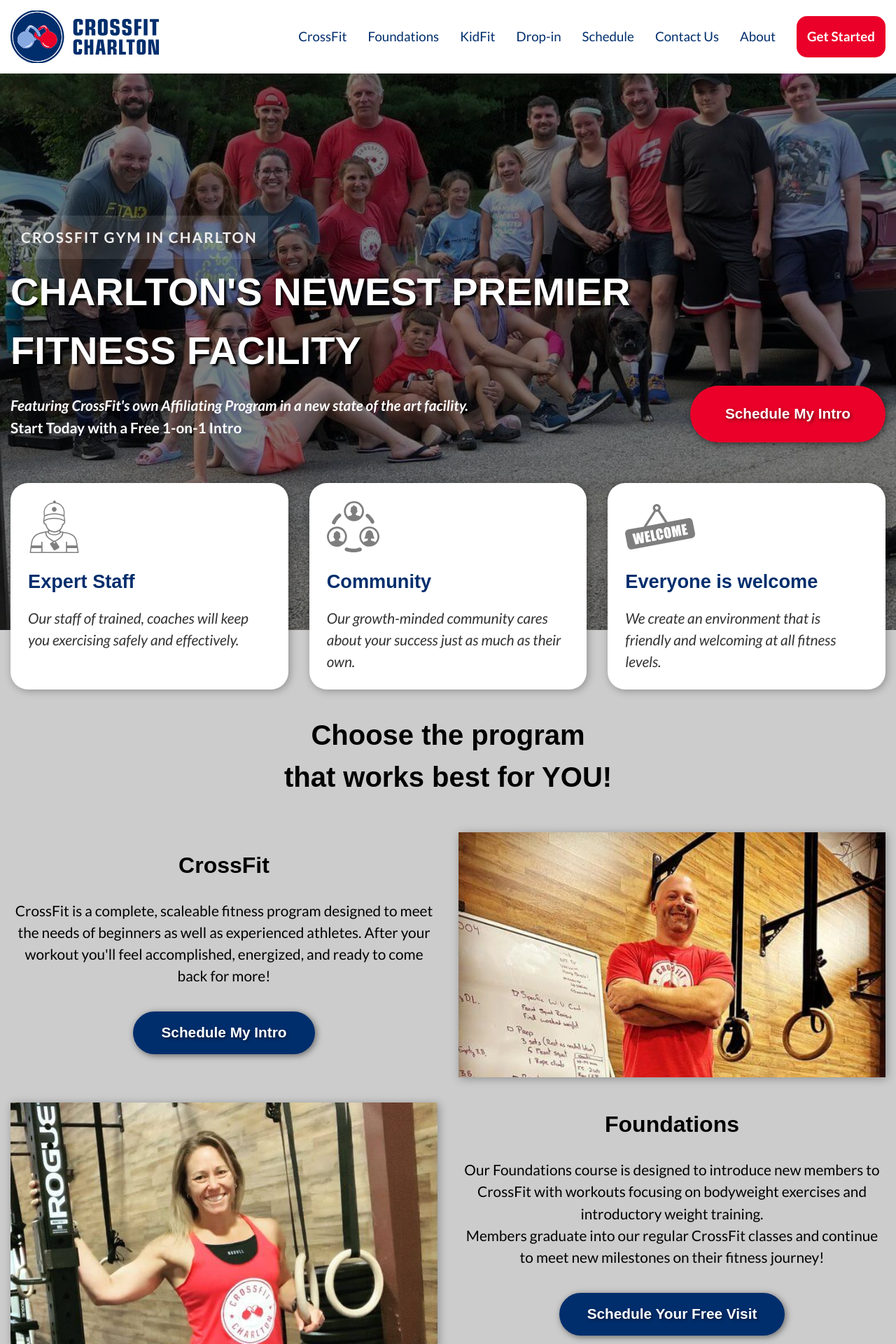
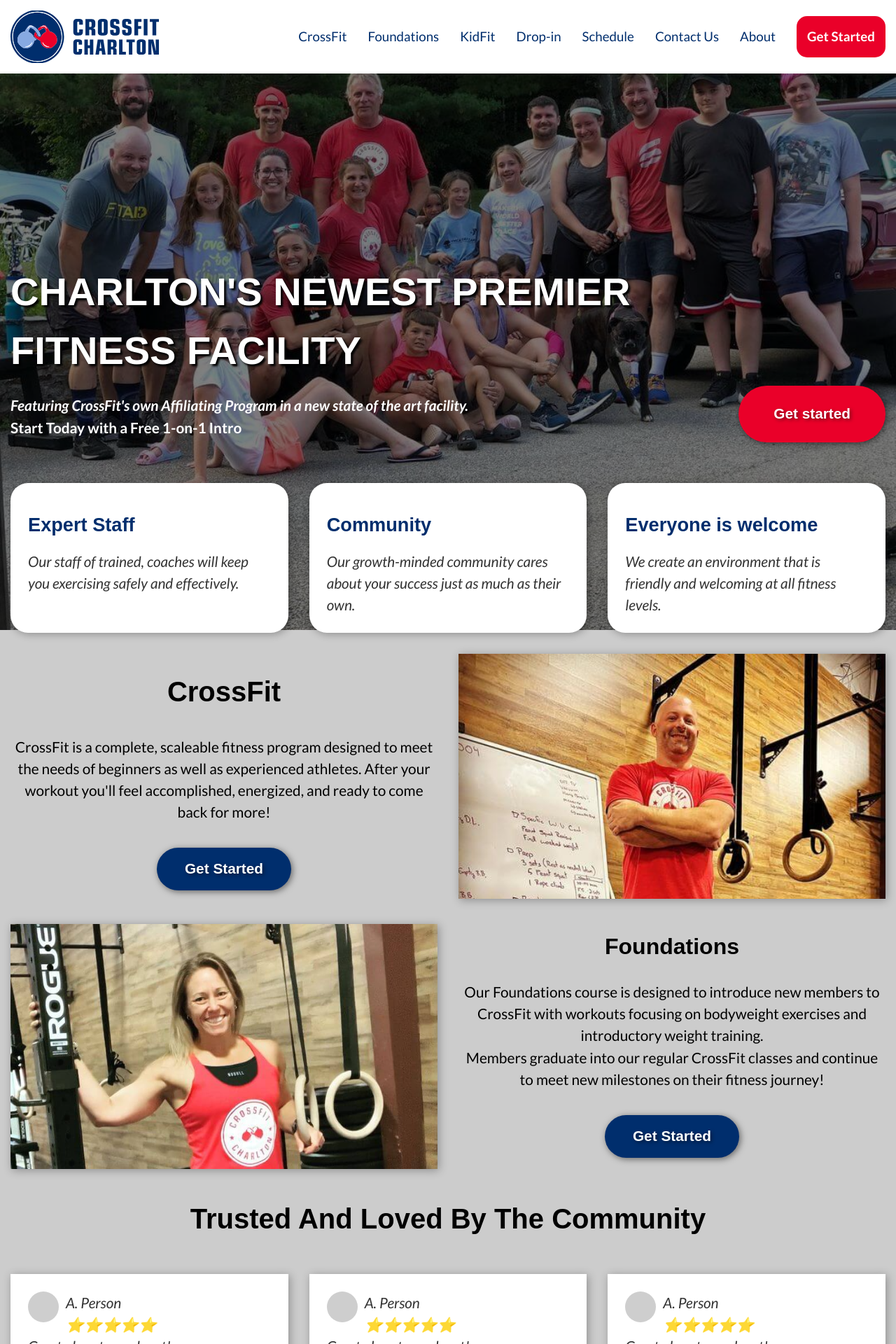
Before and after one commit to jeffhow/crossfitcharlton, a Jekyll site: the page built from index.md, in a window 1280 px wide. Shown: the top 1920 px of the page at 70% size. Built offline with Jekyll 4.4.1, drawn with Linux system fonts in a browser that asks for light colours; some web fonts are replaced; some of the changed text lies outside the part shown; grey boxes are pictures that could not be loaded.

Commit message:
index content removal, jumbotron breakpoint

```diff
--- a/_includes/community.html
+++ b/_includes/community.html
@@ -2,7 +2,7 @@
     Community
 -->
 <section class="community">
-    <div class="container multi-col multi-col--reverse">
+    <div class="container multi-col"> <!-- multi-col--reverse"> -->
         <div class="col">
         <h2>Community Is Important for Success</h2>
         <p>CrossFit Charlton's mission is to help you, "Make a positive impact on your
@@ -10,9 +10,9 @@
             health and fitness. Our expert staff care about your fitness growth and
             are there to help you succeed.</p>
         </div>
-            <div class="col">
+        <!-- <div class="col">
             <img src="assets/images/photos/team-red-shirts.jpg" style="object-position: center 35%;" alt="Gym Photo">
-        </div>
+        </div> -->
     </div>
 </section>
 <!-- /Community -->
--- /dev/null
+++ b/_includes/reviews.html
@@ -0,0 +1,50 @@
+<section class="reviews">
+    <h2>Trusted And Loved By The Community</h2>
+    <div class="container multi-col">
+      <div class="col card">
+        <header>
+          <img
+            src="https://picsum.photos/44/44"
+            alt="avatar photo"
+            width="44" height="44"
+            class="avatar">
+          <p class="name">A. Person</p>
+          <p class="rating">⭐⭐⭐⭐⭐</p>
+          <p class="review">Great place to work out!</p>
+          <footer>
+            <p><a href=""></a></p>
+          </footer>
+        </header>
+      </div>
+      <div class="col card">
+        <header>
+          <img
+            src="https://picsum.photos/44/44"
+            alt="avatar photo"
+            width="44" height="44"
+            class="avatar">
+          <p class="name">A. Person</p>
+          <p class="rating">⭐⭐⭐⭐⭐</p>
+          <p class="review">Great place to work out!</p>
+          <footer>
+            <p><a href=""></a></p>
+          </footer>
+        </header>
+      </div>
+      <div class="col card">
+        <header>
+          <img
+            src="https://picsum.photos/44/44"
+            alt="avatar photo"
+            width="44" height="44"
+            class="avatar">
+          <p class="name">A. Person</p>
+          <p class="rating">⭐⭐⭐⭐⭐</p>
+          <p class="review">Great place to work out!</p>
+          <footer>
+            <p><a href=""></a></p>
+          </footer>
+        </header>
+      </div>
+    </div>
+  </section>
--- a/_layouts/home.html
+++ b/_layouts/home.html
@@ -7,14 +7,14 @@
 
       <header class="container multi-col jumbotron__header">
         <div class="jumbotron__text col">
-          <p class="intro-text">CrossFit Gym in Charlton</p>
+          <!-- <p class="intro-text">CrossFit Gym in Charlton</p> -->
           <h2 class="page-title">Charlton's newest premier<br>fitness facility</h2>
 
           <p class="description"><em class="">Featuring CrossFit's
             own Affiliating Program in a new state of the art facility.</em><br>Start Today with a Free 1-on-1 Intro</p>
         </div>
         <div class="col">
-          <a class="cta cta--lg" href="schedule.html">Schedule My Intro</a>
+          <a class="cta cta--lg" href="get-started.html">Get started</a>
         </div>
       </header>
     </div>
@@ -24,17 +24,17 @@
 <section class="teasers">
     <div class="container multi-col">
       <div class="col card card--rounded">
-        <img src="assets/images/icons/trainer-icon.svg" alt="coach icon" width="75" height="75">
+        <!-- <img src="assets/images/icons/trainer-icon.svg" alt="coach icon" width="75" height="75"> -->
         <h3>Expert Staff</h3>
         <p>Our staff of trained,  coaches will keep you exercising safely and effectively.</p>
       </div>
       <div class="col card card--rounded">
-        <img src="assets/images/icons/communities-social-networking-icon.svg" alt="community icon" width="75" height="75">
+        <!-- <img src="assets/images/icons/communities-social-networking-icon.svg" alt="community icon" width="75" height="75"> -->
         <h3>Community</h3>
         <p>Our growth-minded community cares about your success just as much as their own.</p>
       </div>
       <div class="col card card--rounded">
-        <img src="assets/images/icons/welcome-icon.svg" alt="people talking icon" width="100" height="75">
+        <!-- <img src="assets/images/icons/welcome-icon.svg" alt="people talking icon" width="100" height="75"> -->
         <h3>Everyone is welcome</h3>
         <p>We create an environment that is friendly and welcoming at all fitness levels.</p>
       </div>
@@ -42,17 +42,17 @@
 </section>
 
 <section class="marketing">
-    <h2>Choose the program<br>that works best for YOU!</h2>
+    <!-- <h2>Choose the program<br>that works best for YOU!</h2> -->
     <div class="container multi-col multi-col--reverse">
       <div class="col">
         <img src="assets/images/photos/coach-mike.jpg" class="img-fit-top" alt="Gym photo">
       </div>
       <div class="col">
-        <h3>CrossFit</h3>
+        <h2>CrossFit</h2>
         <p>CrossFit is a complete, scaleable fitness program designed to meet
           the needs of beginners as well as experienced athletes. After your
           workout you'll feel accomplished, energized, and ready to come back for more!</p>
-        <a href="schedule.html" class="cta cta--blue">Schedule My Intro</a>
+        <a href="get-started.html" class="cta cta--blue">Get Started</a>
       </div>
     </div>
     <div class="container multi-col">
@@ -66,10 +66,12 @@
           training.
           <br>Members graduate into our regular CrossFit classes and continue
           to meet new milestones on their fitness journey!</p>
-        <a href="schedule.html" class="cta cta--blue">Schedule Your Free Visit</a>
+        <a href="get-started.html" class="cta cta--blue">Get Started</a>
       </div>
     </div>
 </section>
+
+{%- include reviews.html -%}
 
 <section class="getting-started">
     <h2>Ready To Get Started?</h2>
@@ -92,7 +94,6 @@
 </section>
 
 {%- include promos.html -%}
-{%- include features.html -%}
 {%- include community.html -%}
 {%- include location.html -%}
-{%- include questions.html -%}
+<!-- {%- include questions.html -%} -->
--- a/_sass/components/jumbotron.scss
+++ b/_sass/components/jumbotron.scss
@@ -68,7 +68,7 @@
         align-content: flex-end;
         max-width: var(--max-width);
 
-        @media screen and (min-width: $breakpoint) {
+        @media screen and (min-width: $jumbo-breakpoint) {
             height: 70%;
         }
 
--- a/_sass/generics/variables.scss
+++ b/_sass/generics/variables.scss
@@ -1,5 +1,6 @@
 // Sass Variables
 $breakpoint: 480px;
+$jumbo-breakpoint: 520px;
 $site-max-width: 900px;
 
 // CrossFit Charlton Brand Colors
--- a/_sass/style.scss
+++ b/_sass/style.scss
@@ -11,6 +11,7 @@
 @import 'components/marketing';
 @import 'components/getting-started';
 @import 'components/promo';
+@import 'components/features';
 @import 'components/reviews';
 @import 'components/community';
 @import 'components/location';
```
